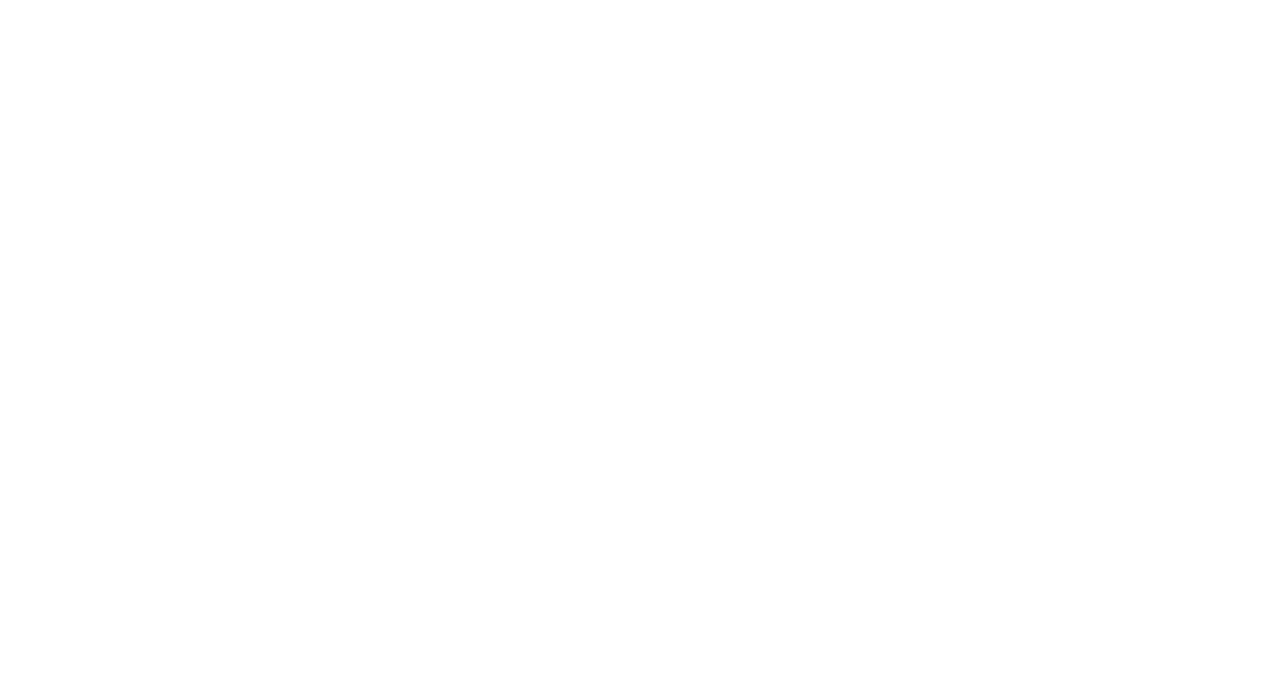
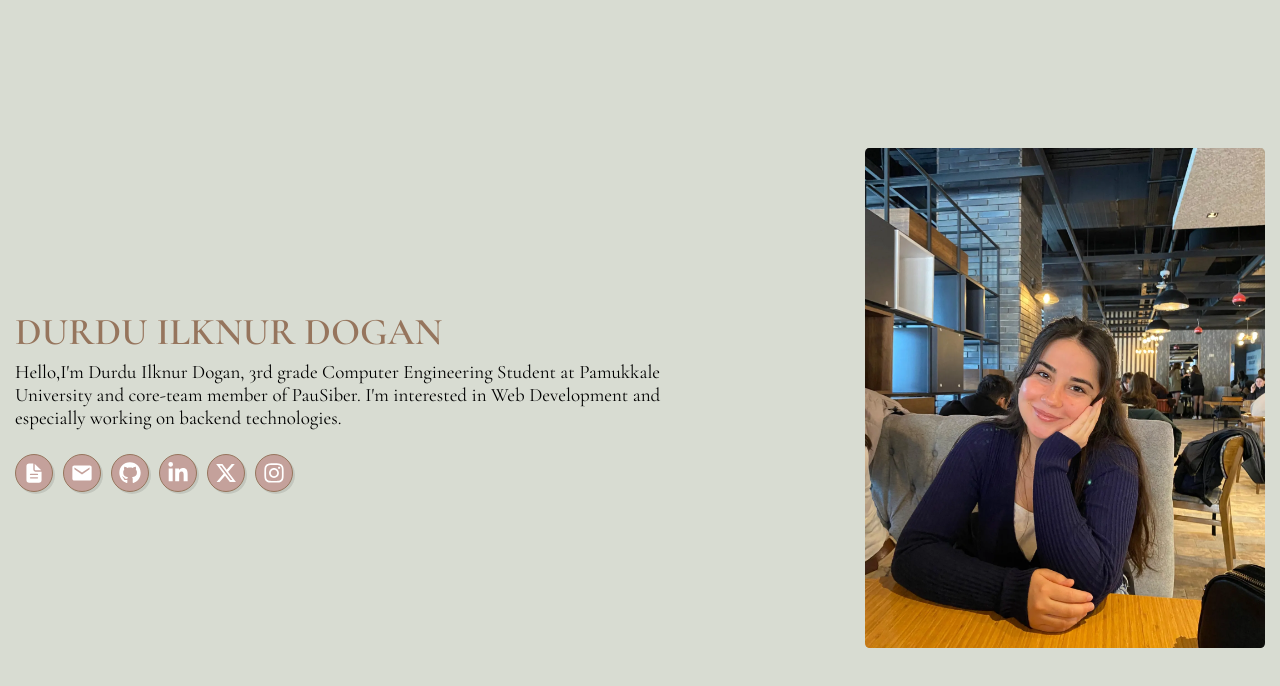
Before and after one commit to ilknurdgn/ilknurdogan.dev, a React (Create React App) app: page / in a window 1280 px wide. Shown: the top 686 px of the page. Built offline with nearby package versions, Linux system fonts and the light colour scheme.

Commit message:
feat(App.js): add Home page to App.js

```diff
--- a/package.json
+++ b/package.json
@@ -8,6 +8,7 @@
     "@testing-library/user-event": "^13.5.0",
     "react": "^18.3.1",
     "react-dom": "^18.3.1",
+    "react-icons": "^5.3.0",
     "react-scripts": "5.0.1",
     "web-vitals": "^2.1.4"
   },
--- a/src/App.js
+++ b/src/App.js
@@ -1,9 +1,10 @@
 import './App.css';
+import Home from './pages/Home/Home';
 
 function App() {
   return (
     <div className="App">
-
+      <Home/>
     </div>
   );
 }
```
Also changed, not shown: 1 other file (tests, documents, lock files or other folders).
